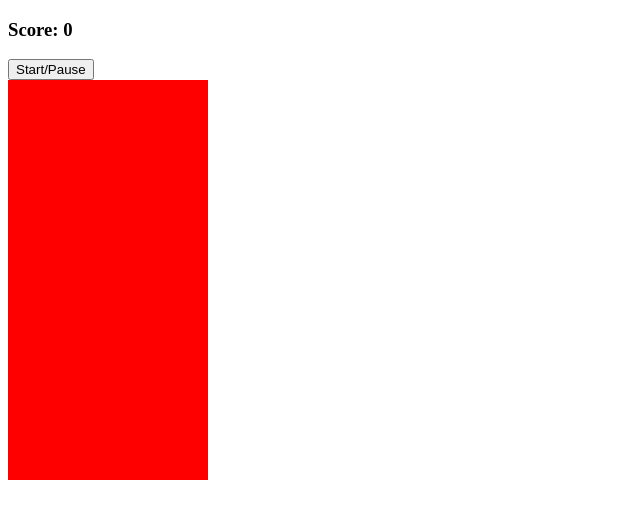
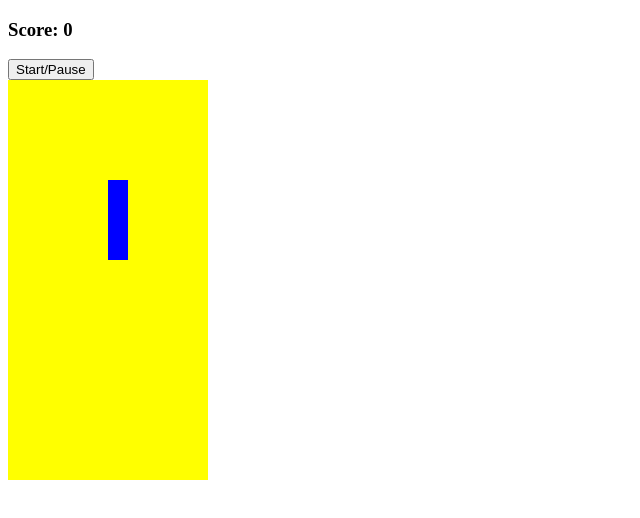
Before and after one commit to KriftyKoding/fccTetris, a plain HTML site: page index.html in a window 1280 px wide. Shown: the whole page, without its empty margins (0-640 px from the left). Drawn offline with Linux system fonts and the light colour scheme.

Commit message:
game pieces create add stop dic to game board created differenet oiece randomly select pices display and undisplay piece auto move down auto stop when hit something below

```diff
--- a/app.js
+++ b/app.js
@@ -1,5 +1,7 @@
+//////////////////////////////////////////////////////////////
+///////////////////// DOM Manipulation ///////////////////////
+///////////////////////////////////////////////////////////////
 const domBody = document.body;
-
 // score display Element Create
 const score = document.createElement("h3");
 score.innerText = "Score: ";
@@ -7,20 +9,125 @@ domBody.appendChild(score);
 const scoreDisplay = document.createElement("span");
 scoreDisplay.id = "score";
 scoreDisplay.innerText = "0";
-score.appendChild(scoreDisplay)
+score.appendChild(scoreDisplay);
 
 //start/pause button Element Create
-const startBTTN = document.createElement("button")
-startBTTN.id = "start-button"
-startBTTN.innerText = "Start/Pause"
-domBody.appendChild(startBTTN)
+const startBTTN = document.createElement("button");
+startBTTN.id = "start-button";
+startBTTN.innerText = "Start/Pause";
+domBody.appendChild(startBTTN);
 
 //game container Element Create
-const grid = document.createElement("div")
-grid.classList = "grid"
-domBody.appendChild(grid)
+const grid = document.createElement("div");
+grid.classList = "grid";
+domBody.appendChild(grid);
 //grid container
-for (let i = 0; i < 200; i++){
-    let girdDiv = document.createElement('div')
-    grid.appendChild(girdDiv)
+let squares = [];
+for (let i = 0; i < 200; i++) {
+  let girdDiv = document.createElement("div");
+  grid.appendChild(girdDiv);
+  squares.push(girdDiv);
 }
+for (let i = 0; i < 10; i++) {
+    let girdDiv = document.createElement("div");
+    girdDiv.classList = "taken";
+    grid.appendChild(girdDiv);
+    squares.push(girdDiv);
+  }
+
+
+
+////////////////////////////////////////////
+//////////////////////////////////////////////
+/////////////////////////////////////////////
+const width = 10; //# of square to next row
+// The Tetrominos
+const lTetromino = [
+  [1, width + 1, width * 2 + 1, 2],
+  [(width, width + 1, width + 2, width * 2 + 2)],
+  [(width * 2, width * 2 + 1, width + 1, 1)],
+  [(width, width * 2, width * 2 + 1, width * 2 + 2)],
+];
+const zTetromino = [
+  [0, width, width + 1, width * 2 + 1],
+  [width + 1, width + 2, width * 2, width * 2 + 1],
+  [0, width, width + 1, width * 2 + 1],
+  [width + 1, width + 2, width * 2, width * 2 + 1],
+];
+
+const tTetromino = [
+  [1, width, width + 1, width + 2],
+  [1, width + 1, width + 2, width * 2 + 1],
+  [width, width + 1, width + 2, width * 2 + 1],
+  [1, width, width + 1, width * 2 + 1],
+];
+
+const oTetromino = [
+  [0, 1, width, width + 1],
+  [0, 1, width, width + 1],
+  [0, 1, width, width + 1],
+  [0, 1, width, width + 1],
+];
+
+const iTetromino = [
+  [1, width + 1, width * 2 + 1, width * 3 + 1],
+  [width, width + 1, width + 2, width + 3],
+  [1, width + 1, width * 2 + 1, width * 3 + 1],
+  [width, width + 1, width + 2, width + 3],
+];
+
+const theTetrominoes = [
+  lTetromino,
+  zTetromino,
+  tTetromino,
+  oTetromino,
+  iTetromino,
+];
+
+let currentPosition = 4
+let currentRotation = 0
+
+let random = Math.floor(Math.random()*theTetrominoes.length)
+let current = theTetrominoes[random][currentRotation]
+
+
+
+
+
+
+//draw tetromino
+function draw () {
+    current.forEach(index => {
+        squares[currentPosition +index].classList.add('tetromino')
+    });
+}
+
+// undraw
+function undraw() {
+    current.forEach(index => {
+      squares[currentPosition + index].classList.remove('tetromino')
+    })
+  }
+
+  timerID = setInterval(moveDown, 1000)
+
+  //move
+  function moveDown() {
+    undraw()
+    currentPosition += width
+    draw()
+    freeze()
+  }
+
+  //hit
+  function freeze () {
+    if(current.some(index => squares[currentPosition + index + width].classList.contains('taken'))) {
+        current.forEach(index => squares[currentPosition + index].classList.add('taken'))
+        //start new tetromino
+      random = Math.floor(Math.random() * theTetrominoes.length)
+      current = theTetrominoes[random][currentRotation]
+      currentPosition = 4
+      draw()
+    }
+
+  }
--- a/style.css
+++ b/style.css
@@ -9,5 +9,9 @@
 .grid div {
     height: 20px;
     width: 20px;
-    background-color: red;
+    /* background-color: red; */
 }
+
+.tetromino {
+    background-color: blue;
+}
```
